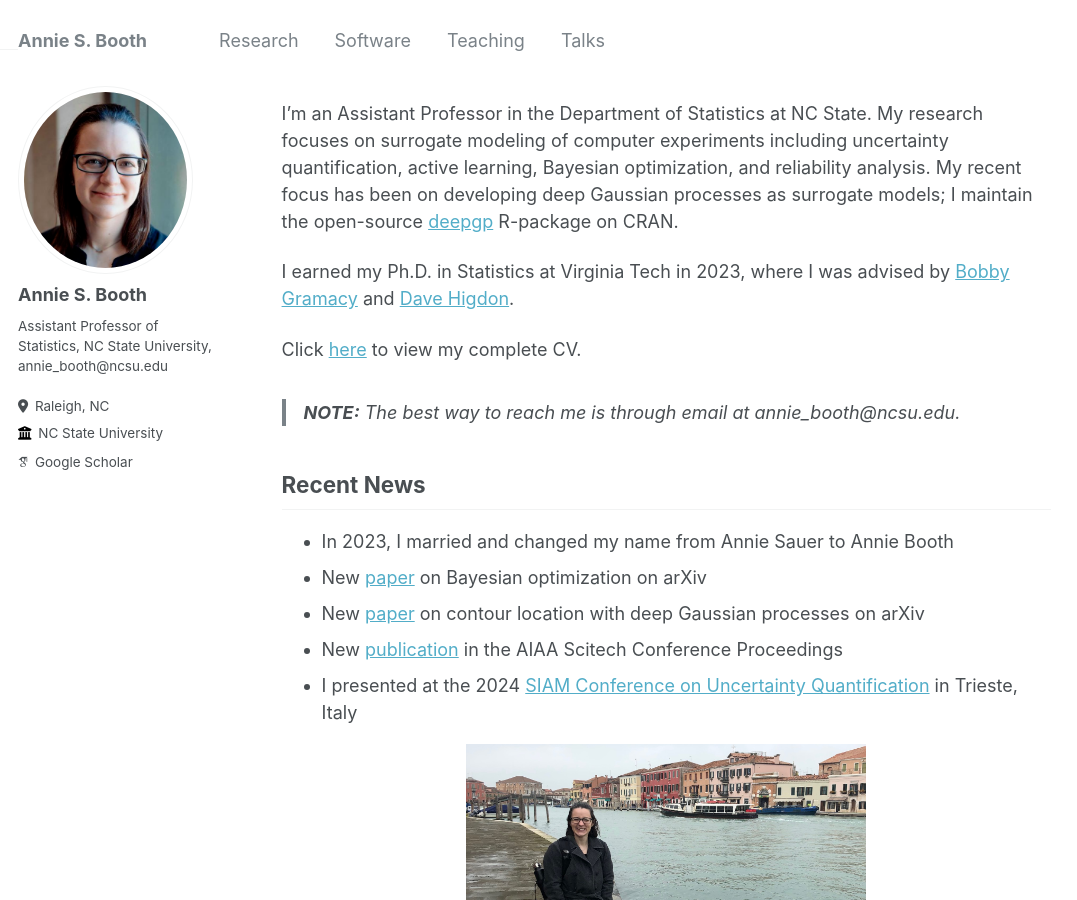
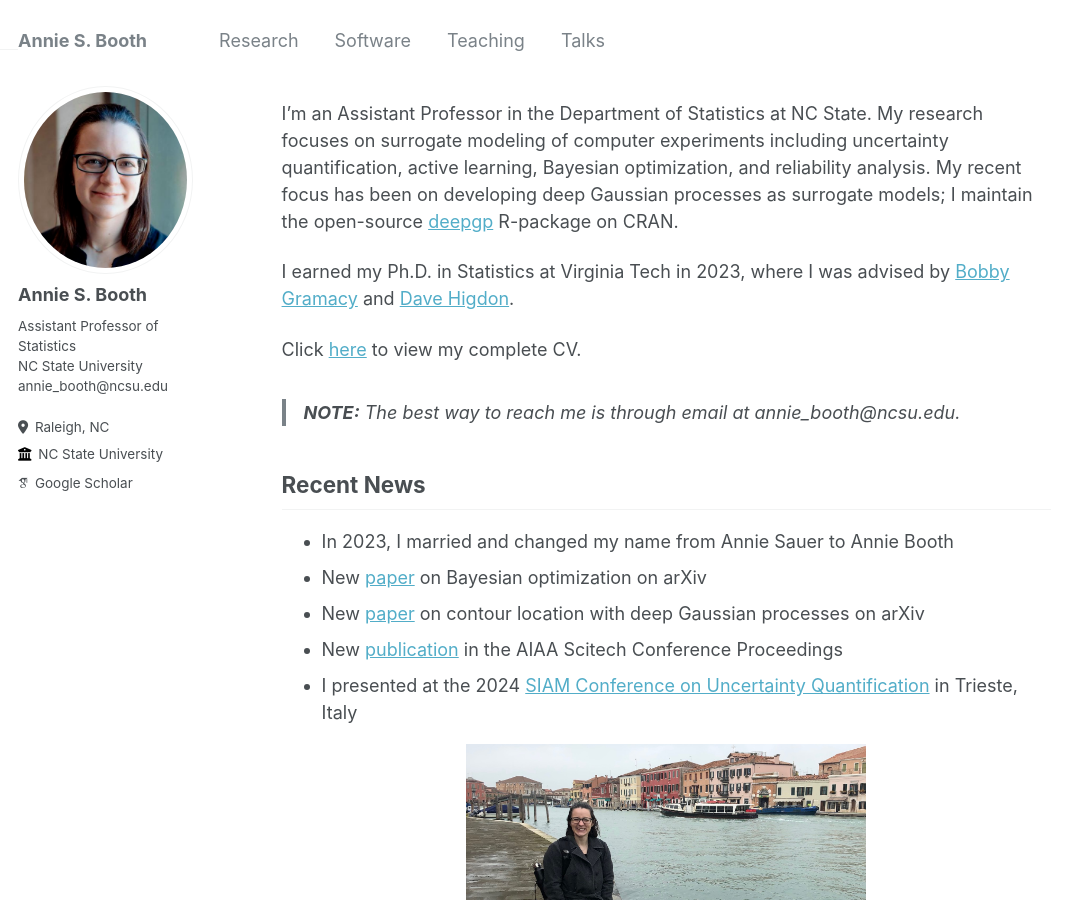
Before and after one commit to anniesbooth/anniesbooth.github.io, a Jekyll site: the page built from _pages/about.md, in a window 1280 px wide and 900 px high. Shown: the whole window, without its empty margins (0-1077 px from the left). Built offline with Jekyll 4.4.1, drawn with Linux system fonts in a browser that asks for light colours; some web fonts are replaced.

Commit message:
oops, use line breaks

```diff
--- a/_config.yml
+++ b/_config.yml
@@ -24,7 +24,7 @@ author:
   avatar           : "profile.png"
   name             : "Annie S. Booth"
   pronouns         : # example: "she/her"
-  bio              : "Assistant Professor of Statistics, NC State University, annie_booth@ncsu.edu"
+  bio              : "Assistant Professor of Statistics <br> NC State University <br> annie_booth@ncsu.edu"
   location         : "Raleigh, NC"
   employer         : "NC State University"
   uri              : # URL
```
